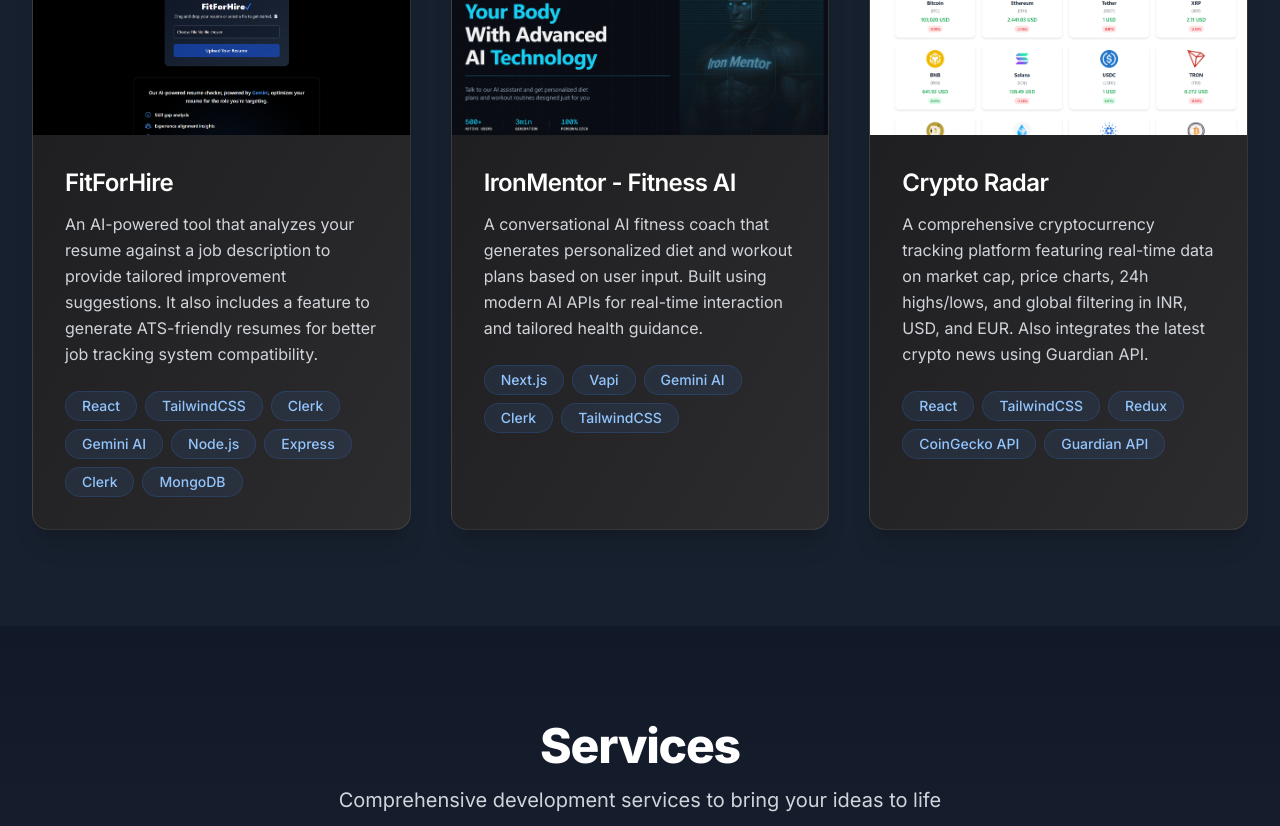
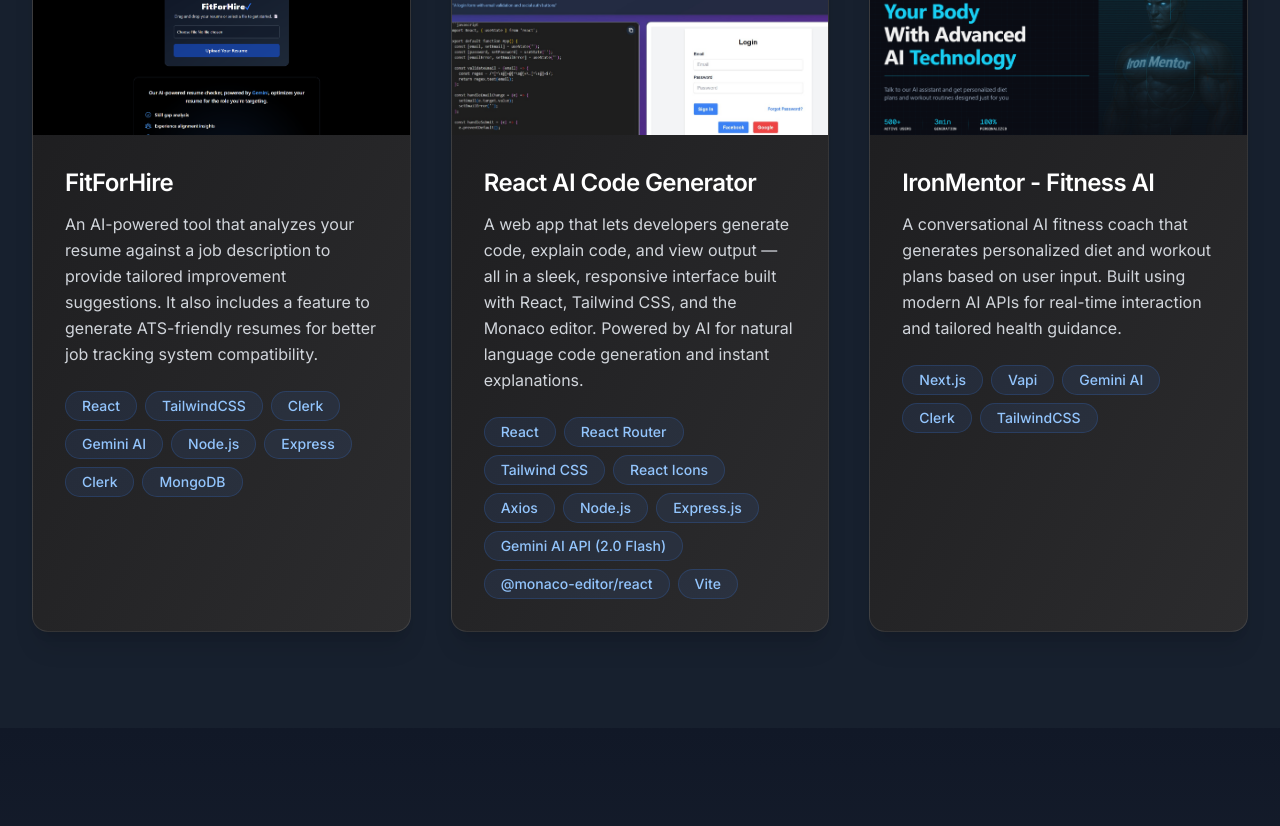
Before and after one commit to vikasyadavvvv/VikasYadav, a Next.js app in the folder Downloads/developer-portfolio/: page / in a window 1280 px wide. Shown: the part 2980-3806 px from the top of the page. Built offline with nearby package versions, Linux system fonts and the light colour scheme.

Commit message:
Project added

```diff
--- a/Downloads/developer-portfolio/app/page.tsx
+++ b/Downloads/developer-portfolio/app/page.tsx
@@ -45,6 +45,26 @@ export default function Portfolio() {
   image: "/project1.png",
   liveUrl: "https://fit-for-hire-livid.vercel.app", // Replace with actual deployed link
 },
+{
+  title: "React AI Code Generator",
+  description:
+"A web app that lets developers generate code, explain code, and view output — all in a sleek, responsive interface built with React, Tailwind CSS, and the Monaco editor. Powered by AI for natural language code generation and instant explanations.",
+  tech: [
+    "React",
+    "React Router",
+    "Tailwind CSS",
+    "React Icons",
+    "Axios",
+    "Node.js",
+    "Express.js",
+    "Gemini AI API (2.0 Flash)",
+    "@monaco-editor/react",
+    "Vite"
+  ],
+  image: "/ReactAI.jpg", // Replace with your actual image path
+  liveUrl: "https://react-ai-theta.vercel.app/" // Replace with deployed app link
+}
+,
 
    {
   title: "IronMentor - Fitness AI",
@@ -55,14 +75,7 @@ export default function Portfolio() {
   liveUrl: "https://iron-mentor.vercel.app/", // Replace with the deployed app link
 }
 ,
-   {
-  title: "Crypto Radar",
-  description:
-    "A comprehensive cryptocurrency tracking platform featuring real-time data on market cap, price charts, 24h highs/lows, and global filtering in INR, USD, and EUR. Also integrates the latest crypto news using Guardian API.",
-  tech: ["React", "TailwindCSS","Redux", "CoinGecko API", "Guardian API"],
-  image: "/project3.png", // Replace with your actual image
-  liveUrl: "https://cryptoradarr.netlify.app/", // Replace with deployed app link
-}
+
 
   ]
 
```
Also changed, not shown: Downloads/developer-portfolio/public/ReactAI.jpg (added).
